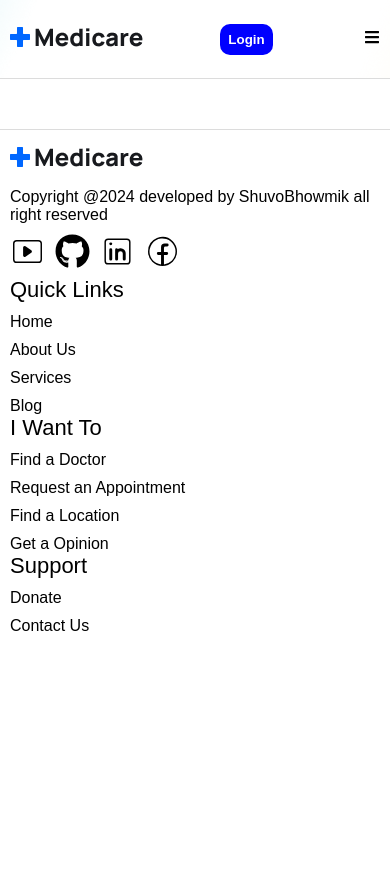
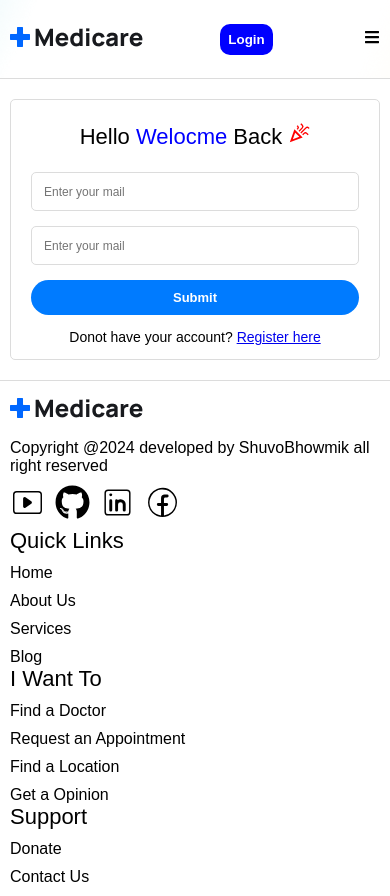
Before and after one commit to Shuvouits/Doctor-Appointment-System-MERN-Technology, a React (Vite) app in the folder client/: page /login in a window 390 px wide. Before the commit the page ends 844 px from the top, so only its background shows below. Built offline with nearby package versions, Linux system fonts and the light colour scheme; a web font is replaced by a local one.

Commit message:
complete login page design

```diff
--- a/client/src/App.jsx
+++ b/client/src/App.jsx
@@ -5,6 +5,7 @@ import Home from "./pages/Home"
 import Services from "./pages/Services"
 import FindDoctor from "./pages/FindDoctor"
 import DoctorInfo from "./pages/DoctorInfo"
+import Login from "./pages/Login"
 
 
 function App() {
@@ -19,6 +20,7 @@ function App() {
         <Route  path="/services" element={<Services />} />
         <Route path="/find-doctor" element={<FindDoctor />} />
         <Route path="/:doctor-name/:id" element={<DoctorInfo />} />
+        <Route path="/login" element={<Login />} />
 
       </Routes>
       <Footer />
--- a/client/src/components/Header.jsx
+++ b/client/src/components/Header.jsx
@@ -53,7 +53,10 @@ export default function Header() {
         </div>
 
         <div>
+          <Link to={'/login'}>
           <button className='loginBtn'>Login</button>
+          </Link>
+
 
 
 
--- a/client/src/index.css
+++ b/client/src/index.css
@@ -633,7 +633,8 @@ header.scrolled {
 .footer {
   padding-left: 150px;
   padding-right: 150px;
-  margin-top: 100px;
+  margin-top: 80px;
+
   border-top: 1px solid gainsboro;
   display: flex;
   align-items: flex-start;
@@ -963,6 +964,66 @@ header.scrolled {
 
 }
 
+.login{
+  padding-left: 150px;
+  padding-right: 150px;
+  display: flex;
+  margin-top: 80px;
+}
+
+.login .card{
+  border: 1px solid gainsboro;
+  width: 40vw;
+  margin: auto;
+  border-radius: 10px;
+
+}
+
+.login .card-header{
+  font-size: 25px;
+  text-align: center;
+}
+
+.login .card-body{
+  display: flex;
+  flex-direction: column;
+  align-items: center;
+  justify-content: center;
+
+}
+
+.login .card-body .row{
+  display: flex;
+  flex-direction: column;
+  gap: 15px;
+}
+
+.login .form-control{
+  border: 1px solid gainsboro;
+  width: 30vw;
+  height: 45px;
+  gap: 10px;
+  padding-left: 12px;
+  outline: none;
+  border-radius: 5px;
+}
+
+.login .form-control:focus{
+  border: 1px solid gray;
+
+}
+
+.login .submit-btn{
+  background: #007bff;
+  border: none;
+  padding: 15px;
+  border-radius: 50px;
+  color: white;
+  font-weight: bold;
+  cursor: pointer;
+  font-size: 15px;
+}
+
 
 
 
@@ -1261,7 +1322,6 @@ header.scrolled {
   .footer {
     padding-left: 10px;
     padding-right: 10px;
-    margin-top: 50px;
     border-top: 1px solid gainsboro;
     display: flex;
     flex-direction: column;
@@ -1270,6 +1330,7 @@ header.scrolled {
     gap: 0px;
     padding-top: 10px;
     padding-bottom: 10px;
+    margin-top: 0px;
 
 
   }
@@ -1371,6 +1432,7 @@ header.scrolled {
 
   .user-feedback textarea::placeholder {
     padding: 20px;
+    font-family: josefin-sans;
   }
 
 
@@ -1403,6 +1465,34 @@ header.scrolled {
     padding: 10px;
   }
 
+  .login{
+    padding-left: 10px;
+    padding-right: 10px;
+    min-height: 30vh;
+    display: flex;
+    align-items: center;
+    justify-content: center;
+    margin-top: 20px;
+    margin-bottom: 20px;
+  }
+
+  .login .card{
+    width: 100%;
+    border-radius: 5px;
+  }
+
+  .login .form-control{
+    width: 80vw !important;
+    height: 35px;
+    font-size: 12px;
+
+  }
+
+  .login .row .submit-btn{
+    padding: 10px;
+    font-size: 13px;
+  }
+
 
 
 
--- a/client/src/pages/DoctorInfo.jsx
+++ b/client/src/pages/DoctorInfo.jsx
@@ -10,6 +10,11 @@ function DoctorInfo() {
 
   const handleTabClick = (tab) => {
     setActiveTab(tab);
+  };
+
+  const [userRating, setUserRating] = useState(0);
+  const handleStarClick = (rating) => {
+    setUserRating(rating);
   };
 
   return (
@@ -165,10 +170,32 @@ function DoctorInfo() {
             <button className='feedback-btn' onClick={() => setFeedback(!feedback)}>Give Feedback</button>
             <br></br>
 
+
+
+
+
+
+
             {feedback && (
 
               <div className='user-feedback'>
                 <h3>How would rate your overall experience??</h3>
+
+                <div className='user-rating-input'>
+                  <span>Give your Rating </span>
+                  <div className="star-rating">
+                    {[1, 2, 3, 4, 5].map((star) => (
+                      <FaStar
+                        key={star}
+                        onClick={() => handleStarClick(star)}
+                        color={star <= userRating ? "#ffcc00" : "gainsboro"}
+                        style={{ cursor: "pointer", fontSize: "24px" }}
+                      />
+                    ))}
+                  </div>
+                </div>
+                <br></br>
+
                 <textarea placeholder='Write your message' style={{ fontSize: "15px", border: "1px solid gainsboro", padding: "15px", height: "20vh", width: "100%" }}></textarea>
 
               </div>
--- /dev/null
+++ b/client/src/pages/Login.jsx
@@ -0,0 +1,39 @@
+import React from 'react'
+import { MdOutlineCelebration } from "react-icons/md";
+import { Link } from 'react-router-dom';
+
+function Login() {
+  return (
+    <div className='login'>
+        <div className='card'>
+
+            <div className='card-header'>
+                <h3>Hello <span style={{color: "blue"}}>Welocme</span> Back <span style={{color: "red"}}><MdOutlineCelebration /></span></h3>
+            </div>
+
+            <div className='card-body'>
+                <form>
+                    <div className='row'>
+                        <div className='form-group'>
+                            <input type='email' placeholder='Enter your mail' className='form-control' />
+                        </div>
+
+                        <div className='form-group'>
+                            <input type='email' placeholder='Enter your mail' className='form-control' />
+                        </div>
+
+                        <button type='submit' className='submit-btn'>Submit</button>
+
+                    </div>
+                </form>
+
+                <p>Donot have your account? <span><Link to={'/register'}>Register here</Link></span></p>
+            </div>
+
+        </div>
+
+    </div>
+  )
+}
+
+export default Login
```
Also changed, not shown: client/src/images/signup.gif (added).
